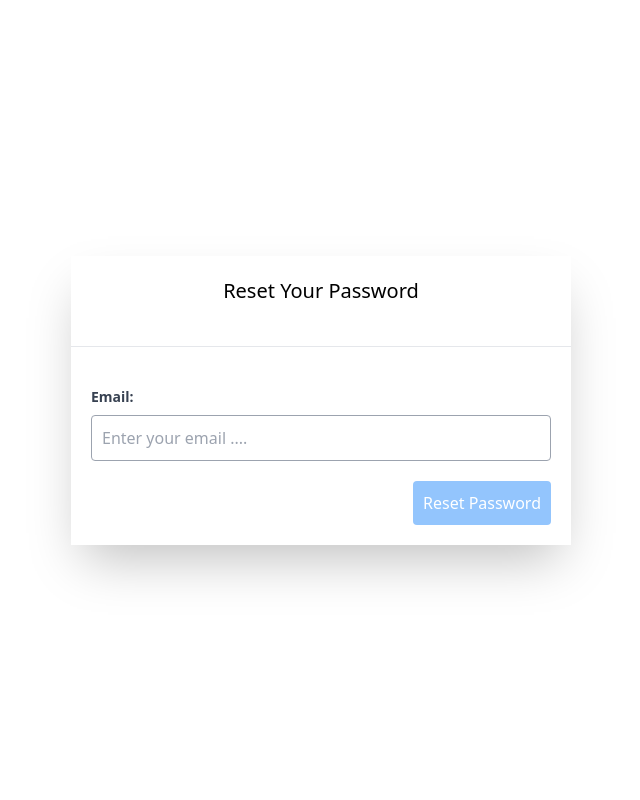
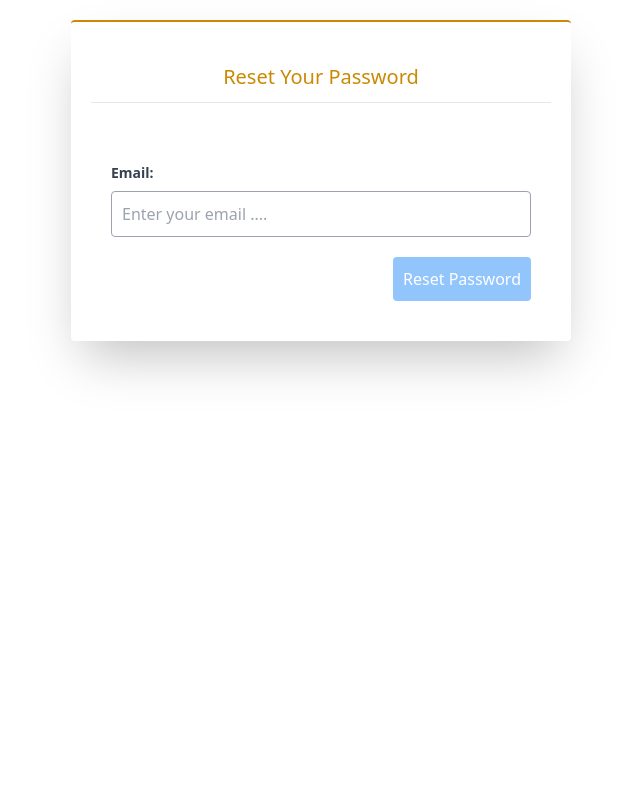
Before and after one commit to dev-dauth2026/AmazonCloneV2, a Django app: page /accounts/passwordforgot/ in a window 1280 px wide. Shown: the part 104-904 px from the top of the page, without its empty margins (319-959 px from the left). After the commit the page ends 480 px from the top, so only its background shows below. Run offline with Django 4.2, Linux system fonts and the light colour scheme; some libraries are stand-ins or nearby versions.

Commit message:
edited the layout

```diff
--- a/accounts/templates/accounts/forgotpassword.html
+++ b/accounts/templates/accounts/forgotpassword.html
@@ -6,13 +6,14 @@
 {% block content %}
 {% include 'navbar/navbar.html' %}
 {% include 'navbar/menuNavbar.html' %}
-<div class="flex justify-center items-center h-[100vh]">
+<div class="flex justify-center items-center mt-[20px]">
 
-        <div class="flex flex-col gap-[20px] w-[500px] shadow-2xl">
-            <h2 class="text-center my-5 text-warning text-[20px]">
+        <div class="flex flex-col gap-[20px] w-[500px] shadow-2xl p-5 rounded border-t-[2px] border-yellow-600">
+            <h2 class="text-center my-5 text-warning text-[20px] text-yellow-600">
                 Reset Your Password
+                <hr class=" bg-gray-500  mt-[10px]">
             </h2>
-            <hr class="bg-warning">
+
             {% if request.GET.m == "s" %}
             <h3>Password reset link is sent to your email address. Please check your email immediately.</h3>
             {% else %}
```
